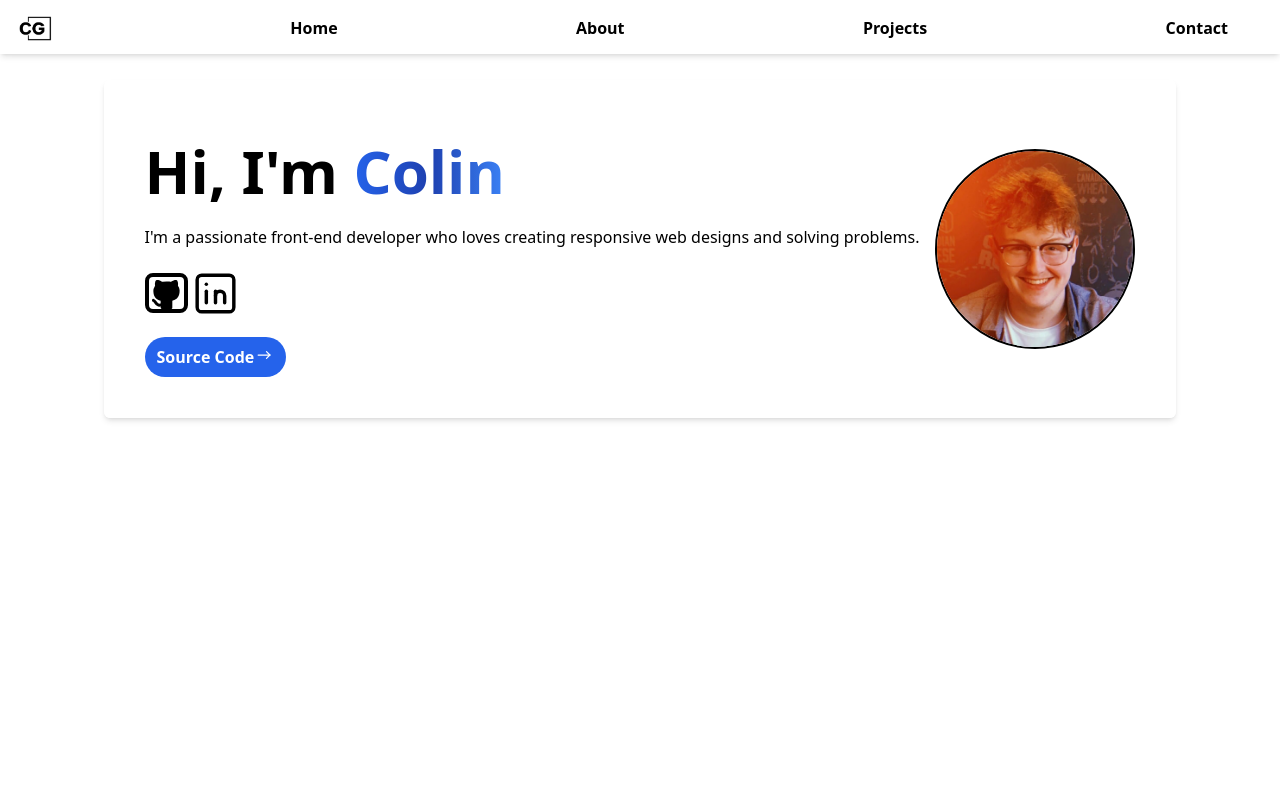
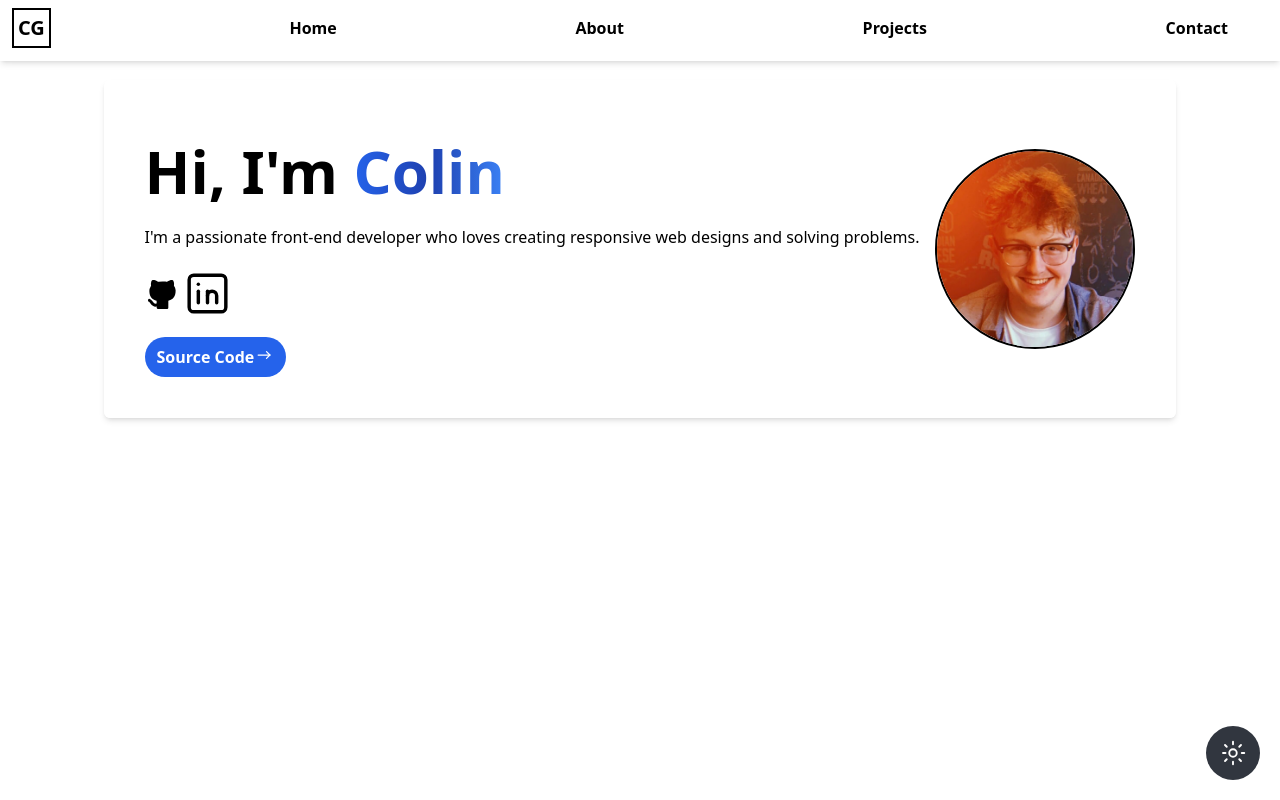
Before and after one commit to colinguinane1/old-portfolio-1, a Next.js app: page / in a window 1280 px wide. Built offline with nearby package versions, Linux system fonts and the light colour scheme.

Commit message:
dark mode finished and added toggle button + changed logo

```diff
--- /dev/null
+++ b/src/app/components/Index.jsx
@@ -0,0 +1,35 @@
+"use client";
+import LandingCard from "./LandingCard";
+import Navbar from "./Navbar";
+import { useState } from "react";
+
+function Index() {
+    const [darkMode, setDarkMode] = useState(false);
+
+    const toggleDarkMode = () => {
+        setDarkMode(!darkMode);
+    };
+
+    return (
+        <div className={`${darkMode ? "dark" : ""}`}>
+            <Navbar />
+            <LandingCard />
+            <button onClick={toggleDarkMode} className='fixed hover:p-4 bottom-0 right-0 mb-5 mr-5 bg-[#31363F] dark:bg-white dark:text-black text-white p-3 rounded-full'>
+            <svg xmlns="http://www.w3.org/2000/svg" class="icon icon-tabler icon-tabler-brightness-up dark:stroke-black" width="30" height="30" viewBox="0 0 24 24" stroke-width="1.5" stroke="#ffffff" fill="none" stroke-linecap="round" stroke-linejoin="round">
+  <path stroke="none" d="M0 0h24v24H0z" fill="none"/>
+  <path d="M12 12m-3 0a3 3 0 1 0 6 0a3 3 0 1 0 -6 0" />
+  <path d="M12 5l0 -2" />
+  <path d="M17 7l1.4 -1.4" />
+  <path d="M19 12l2 0" />
+  <path d="M17 17l1.4 1.4" />
+  <path d="M12 19l0 2" />
+  <path d="M7 17l-1.4 1.4" />
+  <path d="M6 12l-2 0" />
+  <path d="M7 7l-1.4 -1.4" />
+</svg>
+            </button>
+        </div>
+    );
+}
+
+export default Index;
--- a/src/app/components/LandingCard.jsx
+++ b/src/app/components/LandingCard.jsx
@@ -8,7 +8,7 @@ function LandingCard() {
           <h1 className='head_text text-left'>Hi, I&apos;m <span className='gradient_text'>Colin</span></h1><br></br>
           <p className='lg:max-w-5xl dark:text-white'>I&apos;m a passionate front-end developer who loves creating responsive web designs and solving problems.</p><br></br>
           <div className='flex max-h-10'>
-          <button className='border-4 border-black dark:border-white dark:bg-white rounded-lg flex text-center svg_hover' onClick={() => window.location.href = 'https://github.com/colinguinane1'}><svg xmlns="http://www.w3.org/2000/svg" class="icon icon-tabler icon-tabler-brand-github-filled" width="35" height="35" viewBox="0 0 24 24" stroke-width="1.5" stroke="#2c3e50" fill="none" stroke-linecap="round" stroke-linejoin="round">
+          <button className='mt-1 rounded-lg flex text-center svg_hover' onClick={() => window.location.href = 'https://github.com/colinguinane1'}><svg xmlns="http://www.w3.org/2000/svg" class="icon icon-tabler icon-tabler-brand-github-filled dark:stroke-white" width="35" height="35" viewBox="0 0 24 24" stroke-width="1.5" stroke="#2c3e50" fill="none" stroke-linecap="round" stroke-linejoin="round">
   <path stroke="none" d="M0 0h24v24H0z" fill="none"/>
   <path d="M5.315 2.1c.791 -.113 1.9 .145 3.333 .966l.272 .161l.16 .1l.397 -.083a13.3 13.3 0 0 1 4.59 -.08l.456 .08l.396 .083l.161 -.1c1.385 -.84 2.487 -1.17 3.322 -1.148l.164 .008l.147 .017l.076 .014l.05 .011l.144 .047a1 1 0 0 1 .53 .514a5.2 5.2 0 0 1 .397 2.91l-.047 .267l-.046 .196l.123 .163c.574 .795 .93 1.728 1.03 2.707l.023 .295l.007 .272c0 3.855 -1.659 5.883 -4.644 6.68l-.245 .061l-.132 .029l.014 .161l.008 .157l.004 .365l-.002 .213l-.003 3.834a1 1 0 0 1 -.883 .993l-.117 .007h-6a1 1 0 0 1 -.993 -.883l-.007 -.117v-.734c-1.818 .26 -3.03 -.424 -4.11 -1.878l-.535 -.766c-.28 -.396 -.455 -.579 -.589 -.644l-.048 -.019a1 1 0 0 1 .564 -1.918c.642 .188 1.074 .568 1.57 1.239l.538 .769c.76 1.079 1.36 1.459 2.609 1.191l.001 -.678l-.018 -.168a5.03 5.03 0 0 1 -.021 -.824l.017 -.185l.019 -.12l-.108 -.024c-2.976 -.71 -4.703 -2.573 -4.875 -6.139l-.01 -.31l-.004 -.292a5.6 5.6 0 0 1 .908 -3.051l.152 -.222l.122 -.163l-.045 -.196a5.2 5.2 0 0 1 .145 -2.642l.1 -.282l.106 -.253a1 1 0 0 1 .529 -.514l.144 -.047l.154 -.03z" stroke-width="0" fill="currentColor" />
 </svg></button>
--- a/src/app/components/Navbar.jsx
+++ b/src/app/components/Navbar.jsx
@@ -1,6 +1,7 @@
 "use client"
 import { useState } from 'react';
 import Image from 'next/image';
+import Index from './index.jsx';
 
 const Navbar = () => {
     const [showMenu, setShowMenu] = useState(false);
@@ -13,7 +14,7 @@ const Navbar = () => {
         <main>
             <div id='navbar' className='fixed w-screen bg-white dark:bg-[#31363F] pt-4 border-b border-white dark:border-gray-900 shadow-md p-3'>
                 <ul className='flex justify-between mr-10 min-w-60 font-extrabold dark:text-white'>
-                    <Image src="/cg-high-resolution-logo-black-transparent-2.png" width={40} height={40} alt="logo"/>
+                    <h1 className='font-extrabold text-xl -mt-2 border-2 p-1 text-black border-black dark:text-white dark:border-white'>CG</h1>
                     <li className='hidden lg:block svg_hover border-b-blue-500 hover:border-b'><a href='#' >Home</a></li>
                     <li className='hidden lg:block svg_hover border-b-blue-500 hover:border-b'><a href='#'>About</a></li>
                     <li className='hidden lg:block svg_hover border-b-blue-500 hover:border-b'><a href='#'>Projects</a></li>
@@ -28,8 +29,8 @@ const Navbar = () => {
                     </button>
                 </ul>
             </div>
-            <div className={showMenu ? '' : '-ml-[200vw] transition-all duration-400'}>
-                <ul id='sm_navbar' className='fixed text-6xl p-6 h-screen mt-12 w-screen border border-white dark:border-[#31363F] shadow-md font-bold z-10 bg-white dark:bg-[#31363F] text-black dark:text-white'>
+            <div className={showMenu ? '' : '-ml-[200vw] transition-all duration-1000'}>
+                <ul id='sm_navbar' className='fixed text-6xl p-6 h-screen mt-12 w-screen border border-white dark:border-[#31363F] shadow-md font-bold z-10 backdrop-blur-lg dark:backdrop-blur-lg text-black dark:text-white'>
                     <li className='svg_hover py-4'><a href='#'>Home</a></li>
                     <li className='svg_hover py-4'><a href='#'>About</a></li>
                     <li className='svg_hover py-4'><a href='#'>Projects</a></li>
--- a/src/app/globals.css
+++ b/src/app/globals.css
@@ -13,10 +13,14 @@
     text-wrap: balance;
   }
 }
-html {
-  transition: color 0.5s ease;
+* {
+  transition: all 0.2s ease;
   scroll-behavior: smooth;
 }
+.dark {
+  background-color: #222831;
+}
+
 .head_text{
   @apply mt-5 text-5xl font-extrabold leading-[1.15] text-black dark:text-white sm:text-6xl;
 }
@@ -24,27 +28,25 @@ html {
   @apply bg-gradient-to-r from-blue-600 via-blue-800 to-blue-500 inline-block text-transparent bg-clip-text
 }
 .on_hover{
-  @apply hover:bg-[#00abfb] transition-all duration-200 hover:border-[#00abfb]
+  @apply hover:bg-[#00abfb] hover:border-[#00abfb]
 }
+.svg_hover{
+  @apply dark:text-white
+}
+
 .svg_hover:hover{
   color: #00abfb;
   border-color: #00abfb;
 }
-.svg_hover{
-  transition: all 0.3s ease;
-}
 .button_hover:hover{
-  transition: all 0.3s ease;
   background-color: rgb(21, 0, 255);
   color: #ffffff;
   fill: white;
   padding-left: 15px;
 }
 .button_hover{
-  transition: all 0.3s ease;
 }
 .menu{
-  transition: all 0.3s ease;
 }
 .rotate-up {
   transform: rotate(90deg);
--- a/src/app/layout.js
+++ b/src/app/layout.js
@@ -10,7 +10,7 @@ export const metadata = {
 
 export default function RootLayout({ children }) {
   return (
-    <html lang="en">
+    <html lang="en" className="">
       <body className={inter.className}>{children}</body>
     </html>
   );
--- a/src/app/page.js
+++ b/src/app/page.js
@@ -3,12 +3,12 @@ import Image from "next/image";
 import LandingCard from "./components/LandingCard";
 import Navbar from "./components/Navbar";
 import React from "react";
+import Index from "./components/Index";
 
 export default function Home() {
   return (
-    <body className='bg-white dark:bg-[#222831]'>
-    <Navbar />
-    <LandingCard />
+    <body className="dark:bg-black">
+     <Index></Index>
     </body>
   );
 }
```
Also changed, not shown: public/svg.svg (added).
